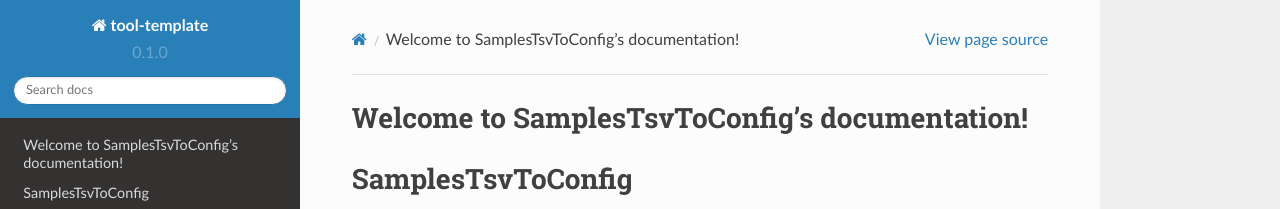
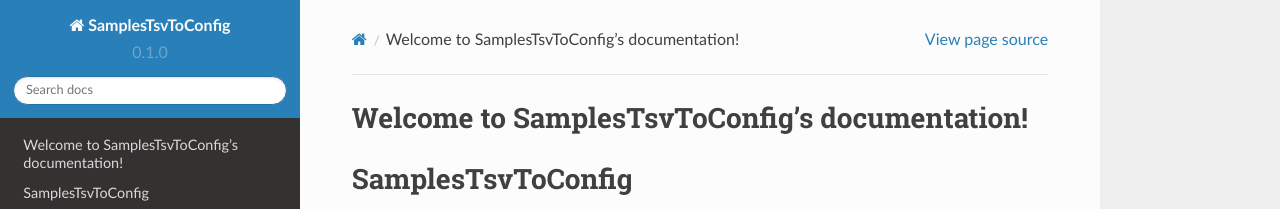
Before and after one commit to biopet/samplestsvtoconfig, a Sphinx documentation site: the page built from docs/index.rst, in a window 1280 px wide. Shown: the top 209 px of the page. Built offline with Sphinx 7.4.7 and the Read the Docs theme 2.0.0, drawn with Linux system fonts in a browser that asks for light colours.

Commit message:
removed tool-template

```diff
--- a/docs/conf.py
+++ b/docs/conf.py
@@ -1,6 +1,6 @@
 # -*- coding: utf-8 -*-
 #
-# tool-template documentation build configuration file, created by
+# SamplesTsvToConfig documentation build configuration file, created by
 # sphinx-quickstart on Thu Oct 12 09:56:27 2017.
 #
 # This file is execfile()d with the current directory set to its
@@ -49,7 +49,7 @@ source_suffix = ['.rst', '.md']
 master_doc = 'index'
 
 # General information about the project.
-project = u'tool-template'
+project = u'SamplesTsvToConfig'
 copyright = u'2017, biopet'
 author = u'biopet'
 
@@ -118,7 +118,7 @@ html_sidebars = {
 # -- Options for HTMLHelp output ------------------------------------------
 
 # Output file base name for HTML help builder.
-htmlhelp_basename = 'tool-templatedoc'
+htmlhelp_basename = 'SamplesTsvToConfigdoc'
 
 
 # -- Options for LaTeX output ---------------------------------------------
@@ -145,7 +145,7 @@ latex_elements = {
 # (source start file, target name, title,
 #  author, documentclass [howto, manual, or own class]).
 latex_documents = [
-    (master_doc, 'tool-template.tex', u'tool-template Documentation',
+    (master_doc, 'SamplesTsvToConfig.tex', u'SamplesTsvToConfig Documentation',
      u'biopet', 'manual'),
 ]
 
@@ -155,7 +155,7 @@ latex_documents = [
 # One entry per manual page. List of tuples
 # (source start file, name, description, authors, manual section).
 man_pages = [
-    (master_doc, 'tool-template', u'tool-template Documentation',
+    (master_doc, 'SamplesTsvToConfig', u'SamplesTsvToConfig Documentation',
      [author], 1)
 ]
 
@@ -166,7 +166,7 @@ man_pages = [
 # (source start file, target name, title, author,
 #  dir menu entry, description, category)
 texinfo_documents = [
-    (master_doc, 'tool-template', u'tool-template Documentation',
-     author, 'tool-template', 'One line description of project.',
+    (master_doc, 'SamplesTsvToConfig', u'SamplesTsvToConfig Documentation',
+     author, 'SamplesTsvToConfig', 'One line description of project.',
      'Miscellaneous'),
 ]
--- a/docs/index.rst
+++ b/docs/index.rst
@@ -1,4 +1,4 @@
-.. tool-template documentation master file, created by
+.. SamplesTsvToConfig documentation master file, created by
    sphinx-quickstart on Thu Oct 12 09:56:27 2017.
    You can adapt this file completely to your liking, but it should at least
    contain the root `toctree` directive.
```
Also changed, not shown: 1 other file.
